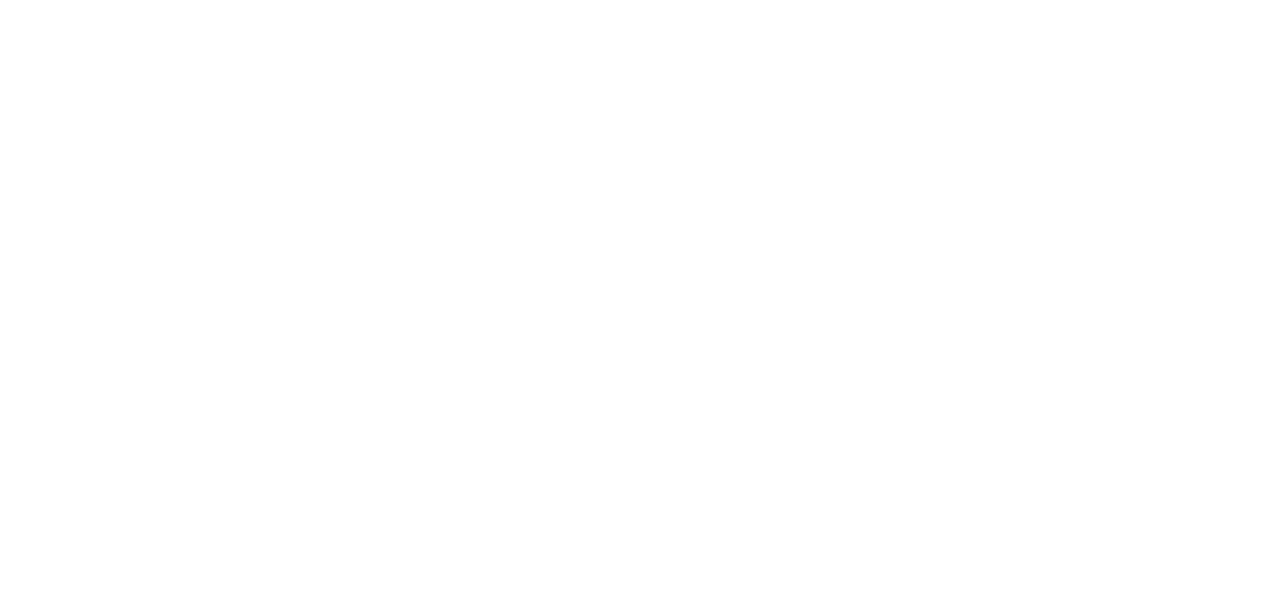
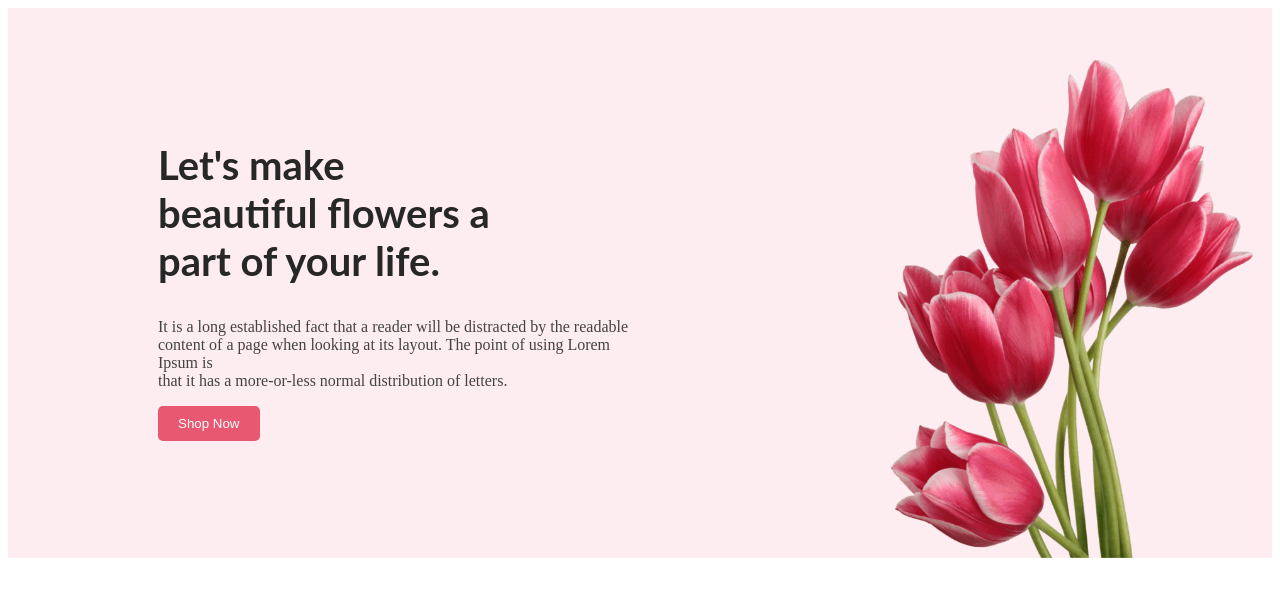
Before and after one commit to rayhan9802/my-assignment1, a plain HTML site: page index.html in a window 1280 px wide. Drawn offline with Linux system fonts and the light colour scheme.

Commit message:
header section done

```diff
--- a/index.html
+++ b/index.html
@@ -4,8 +4,24 @@
     <meta charset="UTF-8">
     <meta name="viewport" content="width=device-width, initial-scale=1.0">
     <title>Assignment 1</title>
+    <link rel="stylesheet" href="styles/assignment.css">
 </head>
 <body>
+    <header>
+<div class="benner-container">
+    <div class="benner-sec">
+    <h2 class="benner-title">Let's make <br>beautiful flowers a <br> part of your life.</h2>
+    <p class="benner-des">It is a long established fact that a reader will be distracted by the readable <br> content of a page when looking at its layout. The point of using Lorem Ipsum is <br> that it has a more-or-less normal distribution of letters.</p>
+    <button class="btn">Shop Now</button>
+</div>
+<img class="profile-pic" src="pngwing 10.png" alt="">
+</div>
+    </header>
+    <main>
 
+    </main>
+    <footer>
+
+    </footer>
 </body>
 </html>
--- /dev/null
+++ b/styles/assignment.css
@@ -0,0 +1,35 @@
+header{
+    background: rgba(229, 84, 115, 0.10);
+
+}
+.benner-container{
+    display: flex;
+}
+.benner-sec{
+    padding: 100px 240px 0 150px;
+
+}
+.benner-title{
+    color: #272727;
+font-family: Lato;
+font-size: 40px;
+font-weight:bold
+
+}
+.benner-des{
+    color:#444343;
+}
+.btn{
+    border-radius: 5px;
+    border: 0px;
+padding: 10px 20px;
+color:white;
+background-color: rgb(232, 88, 112);
+}
+.profile-pic{
+    max-width: 400px;
+width: 50%;
+    height: 500px;
+    padding-top: 50px;
+
+}
```
Also changed, not shown: pngwing 10.png (added), pngwing 6.png (added).
